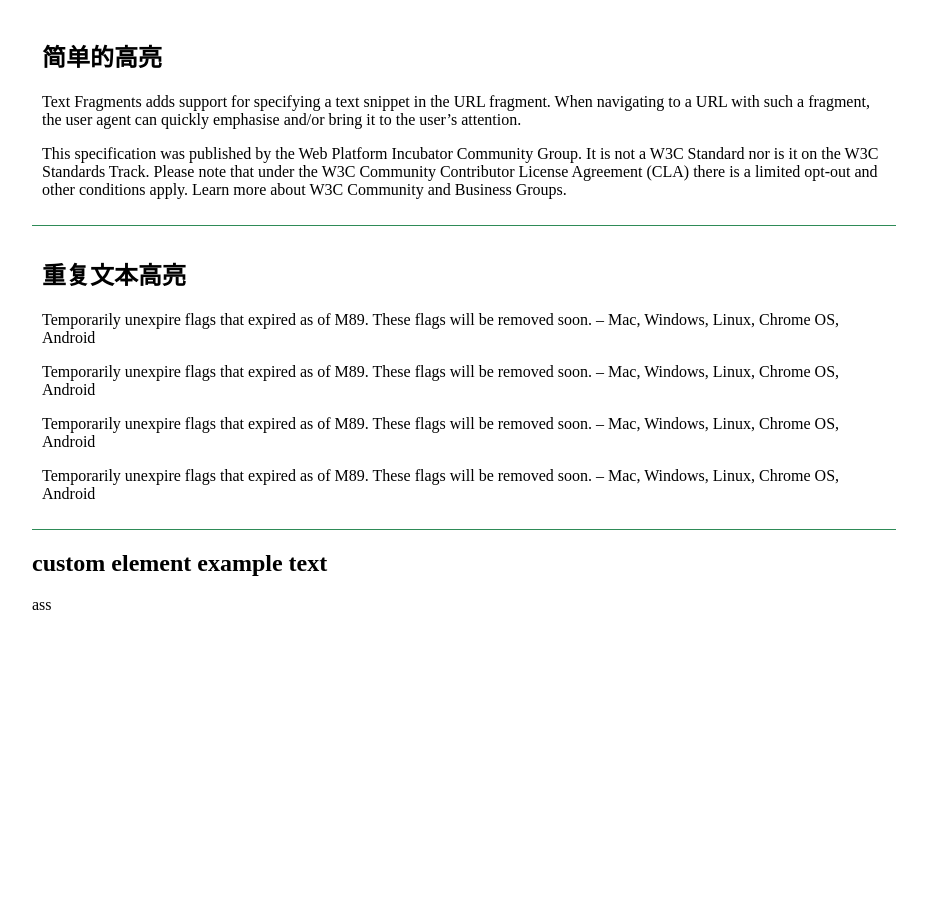
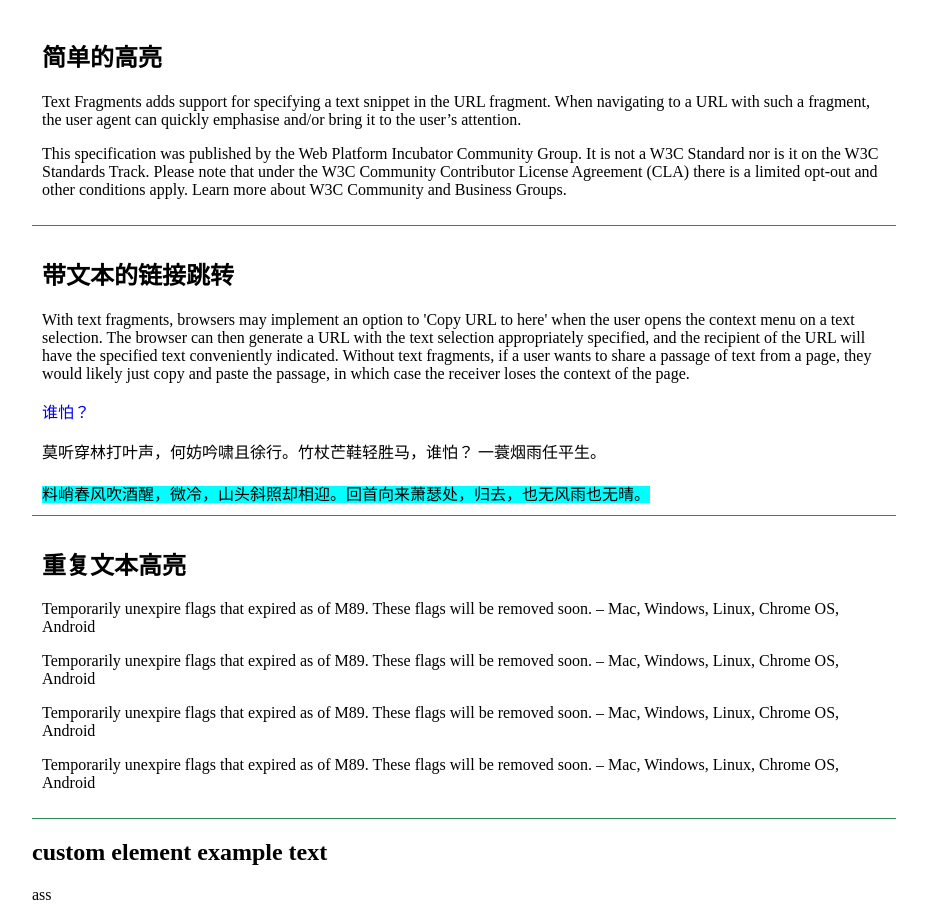
Before and after one commit to fuchunhui/copy-link-text, a website built with Vite: page index.html in a window 1280 px wide. Shown: the whole page, without its empty margins (176-1103 px from the left). Before the commit the page ends 800 px from the top, so only its background shows below. Built offline with nearby package versions, Linux system fonts and the light colour scheme.

Commit message:
wip: link text share

```diff
--- a/index.html
+++ b/index.html
@@ -13,17 +13,36 @@
         padding: 10px;
         border-bottom: 1px solid seagreen;
       }
+      a {
+        text-decoration: none;
+      }
+      .link-share-span {
+        background: aqua;
+      }
     </style>
   </head>
   <body>
     <main id="main">
       <section>
         <h2>简单的高亮</h2>
-        <p>Text Fragments adds support for specifying a text snippet in the URL fragment. When navigating to a URL with such a fragment, the user agent can quickly emphasise and/or bring it to the user’s attention.
+        <p>
+          Text Fragments adds support for specifying a text snippet in the URL fragment. When navigating to a URL with such a fragment, the user agent can quickly emphasise and/or bring it to the user’s attention.
         </p>
         <p>
           This specification was published by the Web Platform Incubator Community Group. It is not a W3C Standard nor is it on the W3C Standards Track. Please note that under the W3C Community Contributor License Agreement (CLA) there is a limited opt-out and other conditions apply. Learn more about W3C Community and Business Groups.
         </p>
+      </section>
+
+      <section>
+        <h2>带文本的链接跳转</h2>
+        <p>
+          With text fragments, browsers may implement an option to 'Copy URL to here' when the user opens the context menu on a text selection. The browser can then generate a URL with the text selection appropriately specified, and the recipient of the URL will have the specified text conveniently indicated. Without text fragments, if a user wants to share a passage of text from a page, they would likely just copy and paste the passage, in which case the receiver loses the context of the page.
+        </p>
+        <p><a href="https://fuchunhui.github.io/copy-link-text/#:~:text=%E4%B8%80%E8%93%91%E7%83%9F%E9%9B%A8%E4%BB%BB%E5%B9%B3%E7%94%9F" target="_blank">谁怕？</a></p>
+        <article>
+          莫听穿林打叶声，何妨吟啸且徐行。竹杖芒鞋轻胜马，谁怕？ 一蓑烟雨任平生。<br><br>
+          <span class="link-share-span">料峭春风吹酒醒，微冷，山头斜照却相迎。回首向来萧瑟处，归去，也无风雨也无晴。</span>
+        </article>
       </section>
 
       <section>
```
